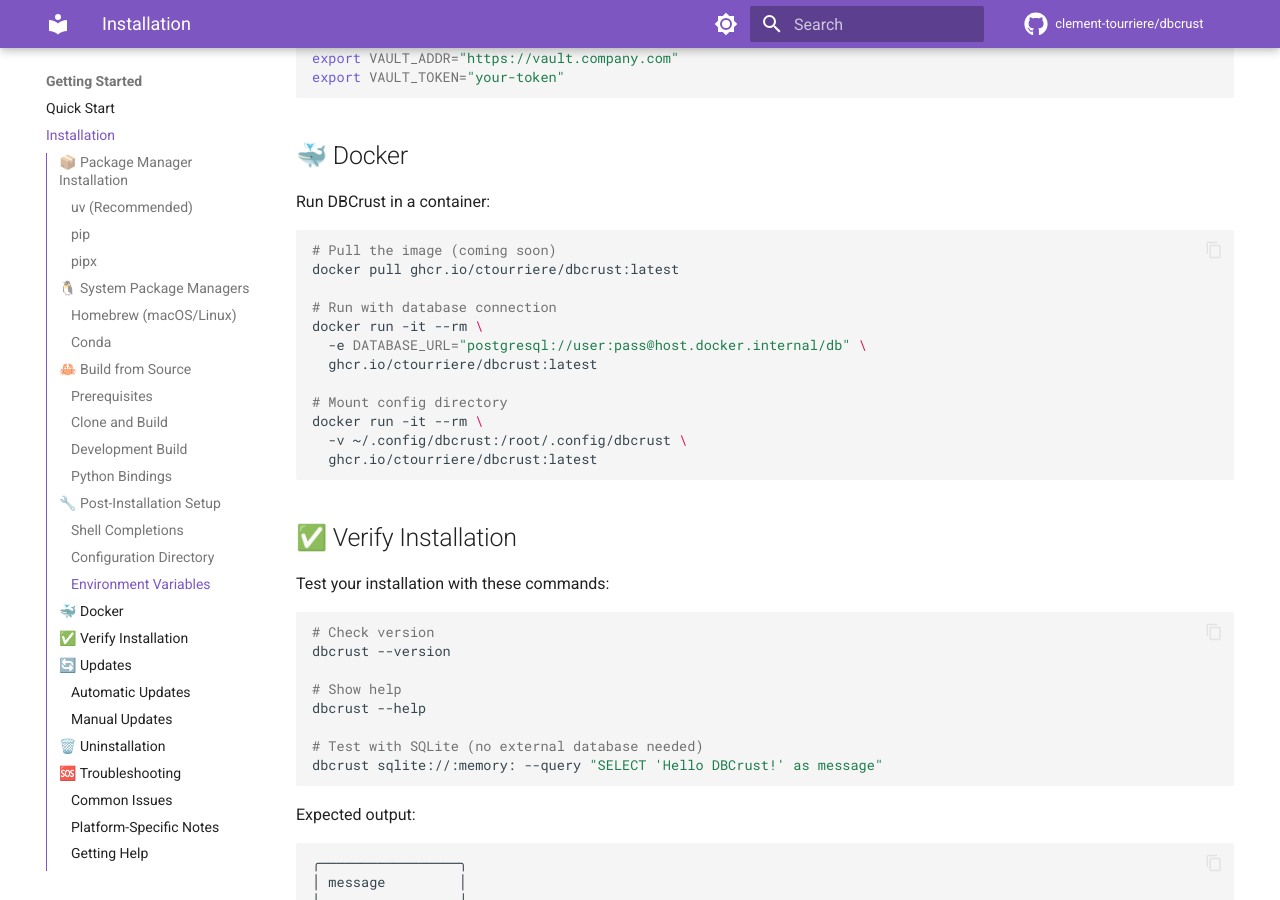
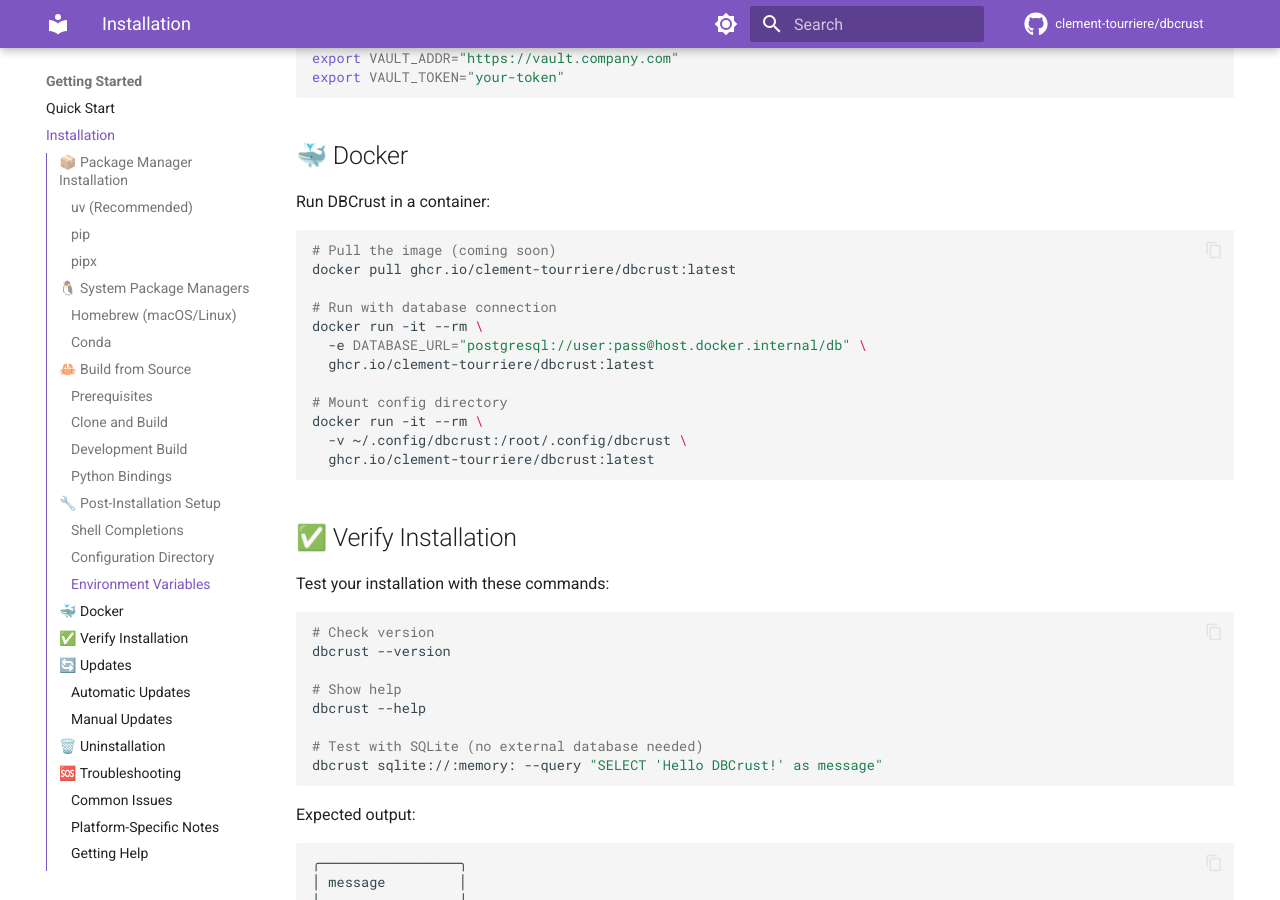
Before and after one commit to clement-tourriere/dbcrust, an MkDocs documentation site: the page built from docs/installation.md, in a window 1280 px wide and 900 px high, scrolled down 3707 px. Built offline with MkDocs 1.6.1 and Material for MkDocs 9.7.7, drawn with Linux system fonts in a browser that asks for light colours; comment, search, counter and statistics services are not loaded.

````diff
--- a/docs/installation.md
+++ b/docs/installation.md
@@ -219,17 +219,17 @@ Run DBCrust in a container:
 
 ```bash
 # Pull the image (coming soon)
-docker pull ghcr.io/ctourriere/dbcrust:latest
+docker pull ghcr.io/clement-tourriere/dbcrust:latest
 
 # Run with database connection
 docker run -it --rm \
   -e DATABASE_URL="postgresql://user:pass@host.docker.internal/db" \
-  ghcr.io/ctourriere/dbcrust:latest
+  ghcr.io/clement-tourriere/dbcrust:latest
 
 # Mount config directory
 docker run -it --rm \
   -v ~/.config/dbcrust:/root/.config/dbcrust \
-  ghcr.io/ctourriere/dbcrust:latest
+  ghcr.io/clement-tourriere/dbcrust:latest
 ```
 
 ## ✅ Verify Installation
@@ -248,6 +248,7 @@ dbcrust sqlite://:memory: --query "SELECT 'Hello DBCrust!' as message"
 ```
 
 Expected output:
+
 ```
 ╭─────────────────╮
 │ message         │
@@ -387,10 +388,10 @@ If you encounter issues:
 1. Check the troubleshooting section below
 2. Search [existing issues](https://github.com/clement-tourriere/dbcrust/issues)
 3. Create a [new issue](https://github.com/clement-tourriere/dbcrust/issues/new) with:
-   - Operating system and version
-   - Installation method used
-   - Full error message
-   - Output of `dbcrust --version`
+    - Operating system and version
+    - Installation method used
+    - Full error message
+    - Output of `dbcrust --version`
 
 ---
 
````
Also changed, not shown: README.md (+56 -29 lines), docs/index.md (+31 -26 lines), pyproject.toml (+10 -10 lines), 1 other file.
